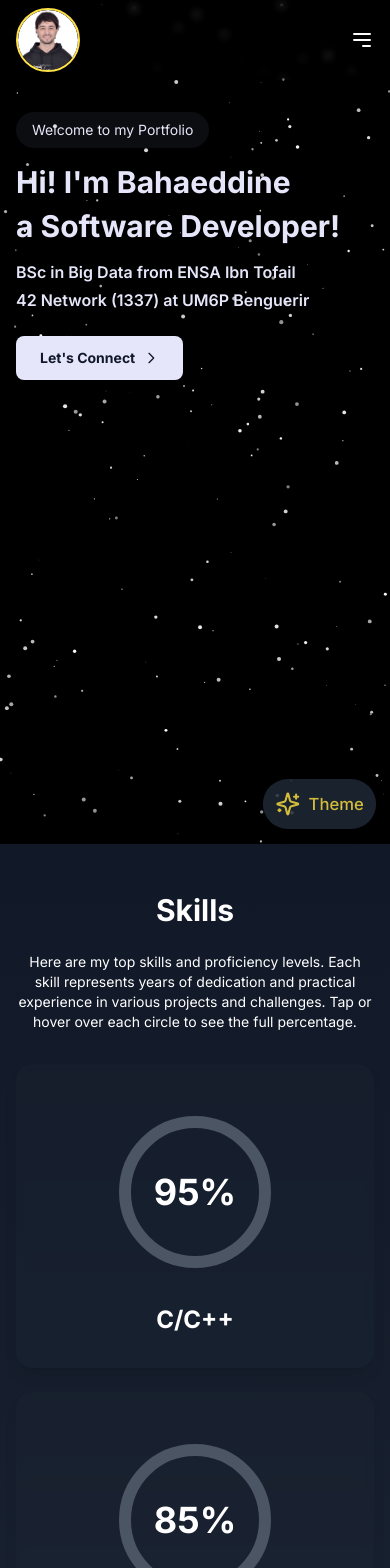
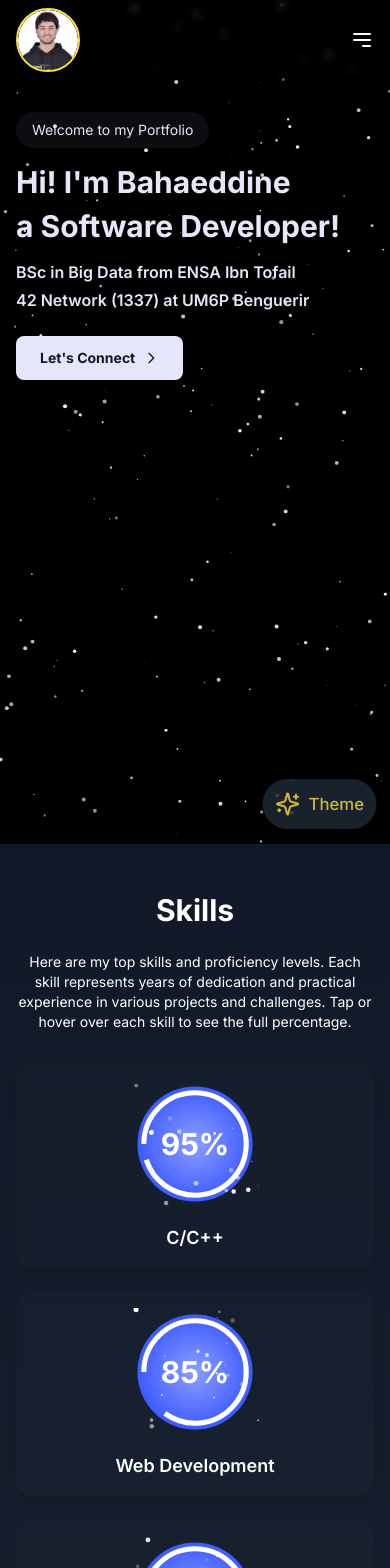
Before and after one commit to bahaeddinOs56/Portfolio, a Next.js app: page / in a window 390 px wide. Shown: the top 1568 px of the page. Built offline with nearby package versions, Linux system fonts and the light colour scheme.

Commit message:
ux for mobile

```diff
--- a/app/globals.css
+++ b/app/globals.css
@@ -146,9 +146,148 @@
   animation: gentle-pulse 2s ease-in-out infinite;
 }
 
+@keyframes honeyDrip {
+  0% {
+    stroke-dashoffset: 565.48;
+    opacity: 0;
+  }
+  100% {
+    stroke-dashoffset: 0;
+    opacity: 1;
+  }
+}
+
+.honey-drip {
+  animation: honeyDrip 1.5s ease-in-out forwards;
+}
+
 @media (max-width: 768px) {
   .container {
     padding-left: 1rem;
     padding-right: 1rem;
   }
 }
+
+.flower {
+  transition: all 0.5s ease-out;
+}
+
+.petal {
+  opacity: 0;
+  transition: all 0.5s ease-out;
+  transform-origin: bottom center;
+}
+
+.petal-1 {
+  transform: rotate(0deg);
+}
+.petal-2 {
+  transform: rotate(72deg);
+}
+.petal-3 {
+  transform: rotate(144deg);
+}
+.petal-4 {
+  transform: rotate(216deg);
+}
+.petal-5 {
+  transform: rotate(288deg);
+}
+
+.bloomed .petal {
+  opacity: 1;
+  animation: bloomPetal 1s ease-out forwards;
+}
+
+.bloomed .center {
+  animation: bloomCenter 1s ease-out forwards;
+}
+
+@keyframes bloomPetal {
+  0% {
+    transform: scale(0);
+  }
+  100% {
+    transform: scale(1);
+  }
+}
+
+@keyframes bloomCenter {
+  0% {
+    transform: scale(0);
+  }
+  100% {
+    transform: scale(1);
+  }
+}
+
+.petal {
+  width: 60px;
+  height: 60px;
+  background-color: #ffd700;
+  border-radius: 50% 50% 0 50%;
+  position: absolute;
+  top: 50%;
+  left: 50%;
+  transform-origin: bottom right;
+}
+
+.center {
+  width: 40px;
+  height: 40px;
+  background-color: #ffa500;
+  border-radius: 50%;
+  position: absolute;
+  top: 50%;
+  left: 50%;
+  transform: translate(-50%, -50%);
+}
+
+.bee {
+  width: 20px;
+  height: 20px;
+  background-color: #ffd700;
+  border-radius: 50%;
+  position: absolute;
+  animation: flyBee 5s infinite ease-in-out;
+}
+
+.bee::before,
+.bee::after {
+  content: "";
+  position: absolute;
+  background-color: rgba(0, 0, 0, 0.6);
+}
+
+.bee::before {
+  width: 100%;
+  height: 50%;
+  top: 25%;
+  left: 0;
+  border-radius: 20px;
+}
+
+.bee::after {
+  width: 4px;
+  height: 8px;
+  top: 50%;
+  right: -2px;
+  transform: translateY(-50%);
+  border-radius: 2px;
+}
+
+@keyframes flyBee {
+  0%,
+  100% {
+    transform: translate(0, 0) scale(1);
+  }
+  25% {
+    transform: translate(100px, -50px) scale(0.8);
+  }
+  50% {
+    transform: translate(200px, 0) scale(1);
+  }
+  75% {
+    transform: translate(100px, 50px) scale(0.8);
+  }
+}
--- a/app/page.tsx
+++ b/app/page.tsx
@@ -37,7 +37,7 @@ export default function Home() {
   const handleSubmit = async (event: React.FormEvent<HTMLFormElement>) => {
     event.preventDefault()
     setIsSubmitting(true)
-    setFormState({ success: false, message: "" }) // Reset form state
+    setFormState({ success: false, message: "" })
 
     const formData = new FormData(event.currentTarget)
     const data = Object.fromEntries(formData.entries())
@@ -51,15 +51,13 @@ export default function Home() {
         body: JSON.stringify(data),
       })
 
-      // Always set success message, regardless of the actual response
       setFormState({
         success: true,
         message: "Your message has been sent successfully!",
       })
-      event.currentTarget.reset() // Reset form
+      event.currentTarget.reset()
     } catch (error) {
       console.error("Error:", error)
-      // Even if there's an error, we'll still show a success message
       setFormState({
         success: true,
         message: "Your message has been sent successfully!",
@@ -219,19 +217,13 @@ export default function Home() {
                   </a>
                   <div className="flex items-center space-x-4 mt-4 md:mt-0">
                     <a
-                      href="#"
+                      href="https://www.linkedin.com/in/bahaeddine-m-165a74347/"
+                      target="_blank"
+                      rel="noopener noreferrer"
                       className={`${theme === "snow" ? "hover:text-blue-300" : theme === "space" ? "hover:text-gray-300" : "hover:text-yellow-300"} transition-colors`}
                     >
                       <svg className="w-6 h-6" fill="currentColor" viewBox="0 0 24 24">
                         <path d="M19 0h-14c-2.761 0-5 2.239-5 5v14c0 2.761 2.239 5 5 5h14c2.762 0 5-2.239 5-5v-14c0-2.761-2.238-5-5-5zm-11 19h-3v-11h3v11zm-1.5-12.268c-.966 0-1.75-.79-1.75-1.764s.784-1.764 1.75-1.764 1.75.79 1.75 1.764-.783 1.764-1.75 1.764zm13.5 12.268h-3v-5.604c0-3.368-4-3.113-4 0v5.604h-3v-11h3v1.765c1.396-2.586 7-2.777 7 2.476v6.759z" />
-                      </svg>
-                    </a>
-                    <a
-                      href="#"
-                      className={`${theme === "snow" ? "hover:text-blue-300" : theme === "space" ? "hover:text-gray-300" : "hover:text-yellow-300"} transition-colors`}
-                    >
-                      <svg className="w-6 h-6" fill="currentColor" viewBox="0 0 24 24">
-                        <path d="M9 8h-3v4h3v12h5v-12h3.642l.358-4h-4v-1.667c0-.955.192-1.333 1.115-1.333h2.885v-5h-3.808c-3.596 0-5.192 1.583-5.192 4.615v3.385z" />
                       </svg>
                     </a>
                     <a
@@ -344,14 +336,20 @@ export default function Home() {
                 <h2 className="text-3xl md:text-5xl font-bold text-center mb-6 md:mb-8 text-white">Skills</h2>
                 <p className="text-center text-white mb-8 md:mb-12 max-w-3xl mx-auto text-sm md:text-base">
                   Here are my top skills and proficiency levels. Each skill represents years of dedication and practical
-                  experience in various projects and challenges. Tap or hover over each circle to see the full
-                  percentage.
+                  experience in various projects and challenges.{" "}
+                  {theme === "bee"
+                    ? "Watch as the flowers bloom and bees pollinate to reveal my skill levels!"
+                    : "Tap or hover over each skill to see the full percentage."}
                 </p>
-                <div className="grid grid-cols-1 sm:grid-cols-2 lg:grid-cols-4 gap-6 md:gap-8">
+                <div className="grid grid-cols-1 sm:grid-cols-2 lg:grid-cols-4 gap-6 md:gap-8 relative">
                   <SkillCircle skill="C/C++" percentage={95} theme={theme} />
                   <SkillCircle skill="Web Development" percentage={85} theme={theme} />
                   <SkillCircle skill="Data Analysis" percentage={80} theme={theme} />
                   <SkillCircle skill="Cyber Security" percentage={75} theme={theme} />
+                  <SkillCircle skill="Python" percentage={90} theme={theme} />
+                  <SkillCircle skill="Machine Learning" percentage={70} theme={theme} />
+                  <SkillCircle skill="DevOps" percentage={65} theme={theme} />
+                  <SkillCircle skill="Database Management" percentage={85} theme={theme} />
                 </div>
               </div>
             </section>
@@ -439,17 +437,18 @@ export default function Home() {
                     <li>Interactive particle background</li>
                     <li>Animated bee character with eye-tracking</li>
                     <li>Smooth scrolling between sections</li>
-                    <li>Dynamic skill circles with hover animations</li>
+                    <li>Dynamic skill circles with flower animations for the bee theme</li>
                     <li>Project carousel for showcasing work</li>
                     <li>Contact form with client-side validation</li>
                     <li>Honey-themed UI elements and animations</li>
-                    <li>Theme switching between bee and snow themes</li>
+                    <li>Theme switching between bee, snow, and space themes</li>
                   </ul>
                   <p className="text-lg">
                     This portfolio website was built to showcase my skills as a software developer, combining modern web
                     technologies with creative design elements. The bee theme represents my work ethic and ability to
                     collaborate effectively in team environments, while the snow theme demonstrates versatility and
-                    adaptability in design.
+                    adaptability in design. The space theme showcases my passion for innovation and exploring new
+                    frontiers in technology.
                   </p>
                 </div>
               </div>
--- a/components/SkillCircle.tsx
+++ b/components/SkillCircle.tsx
@@ -1,70 +1,275 @@
-'use client'
+"use client"
 
-import React, { useState, useEffect } from 'react';
+import type React from "react"
+import { useState, useEffect, useRef } from "react"
+import { motion, useInView, useAnimation } from "framer-motion"
 
 interface SkillCircleProps {
-  skill: string;
-  percentage: number;
-  theme: 'bee' | 'snow' | 'space';
+  skill: string
+  percentage: number
+  theme: "bee" | "snow" | "space"
 }
 
 export const SkillCircle: React.FC<SkillCircleProps> = ({ skill, percentage, theme }) => {
-  const [isVisible, setIsVisible] = useState(false);
-  const [isHovered, setIsHovered] = useState(false);
-  const circumference = 2 * Math.PI * 70; // Radius is 70
-  const strokeDasharray = circumference;
-  const strokeDashoffset = ((100 - (isHovered ? percentage : 0)) / 100 * circumference).toFixed(2);
+  const [isVisible, setIsVisible] = useState(false)
+  const [isHovered, setIsHovered] = useState(false)
+  const skillRef = useRef<HTMLDivElement>(null)
+  const controls = useAnimation()
 
   useEffect(() => {
-    const timer = setTimeout(() => setIsVisible(true), 500);
-    return () => clearTimeout(timer);
-  }, []);
+    const observer = new IntersectionObserver(
+      ([entry]) => {
+        if (entry.isIntersecting) {
+          setIsVisible(true)
+          controls.start("visible")
+          observer.unobserve(entry.target)
+        }
+      },
+      { threshold: 0.5 },
+    )
 
+    if (skillRef.current) {
+      observer.observe(skillRef.current)
+    }
+
+    return () => {
+      if (skillRef.current) {
+        observer.unobserve(skillRef.current)
+      }
+    }
+  }, [controls])
+
+  const circumference = 2 * Math.PI * 45
+  const strokeDashoffset = ((100 - percentage) / 100) * circumference
+
+  if (theme === "snow") {
+    return (
+      <motion.div
+        ref={skillRef}
+        className="flex flex-col items-center justify-center p-4 rounded-2xl shadow-lg transition-all duration-500 transform hover:scale-105 bg-blue-100 bg-opacity-30 backdrop-blur-sm"
+        initial={{ opacity: 0, y: 20 }}
+        animate={{ opacity: 1, y: 0 }}
+        transition={{ duration: 0.5 }}
+        onMouseEnter={() => setIsHovered(true)}
+        onMouseLeave={() => setIsHovered(false)}
+      >
+        <div className="relative w-32 h-32">
+          <svg className="w-full h-full" viewBox="0 0 100 100">
+            <defs>
+              <linearGradient id="snowGradient" x1="0%" y1="0%" x2="100%" y2="100%">
+                <stop offset="0%" stopColor="#E0F7FA" />
+                <stop offset="100%" stopColor="#B2EBF2" />
+              </linearGradient>
+              <filter id="snowFilter">
+                <feGaussianBlur in="SourceGraphic" stdDeviation="2" />
+                <feColorMatrix type="matrix" values="1 0 0 0 0  0 1 0 0 0  0 0 1 0 0  0 0 0 18 -7" />
+              </filter>
+            </defs>
+
+            {/* Background circle */}
+            <circle cx="50" cy="50" r="45" fill="url(#snowGradient)" />
+
+            {/* Frost circle */}
+            <motion.circle
+              cx="50"
+              cy="50"
+              r="45"
+              fill="none"
+              stroke="#FFFFFF"
+              strokeWidth="2"
+              strokeDasharray={circumference}
+              initial={{ strokeDashoffset: circumference }}
+              animate={{ strokeDashoffset }}
+              transition={{ duration: 2, ease: "easeInOut" }}
+            />
+
+            {/* Snowflakes */}
+            {[...Array(6)].map((_, index) => (
+              <motion.path
+                key={index}
+                d="M0 0 L0 -40 M0 0 L20 -34.64 M0 0 L-20 -34.64"
+                stroke="#FFFFFF"
+                strokeWidth="2"
+                strokeLinecap="round"
+                fill="none"
+                transform={`translate(50, 50) rotate(${index * 60})`}
+                initial={{ scale: 0, opacity: 0 }}
+                animate={{ scale: 1, opacity: 1 }}
+                transition={{ delay: index * 0.2, duration: 1, ease: "easeOut" }}
+              />
+            ))}
+          </svg>
+
+          {/* Percentage and skill name */}
+          <motion.div
+            className="absolute inset-0 flex items-center justify-center"
+            initial={{ opacity: 0, scale: 0.5 }}
+            animate={{ opacity: 1, scale: 1 }}
+            transition={{ delay: 1.5, duration: 0.5 }}
+          >
+            <span className="text-3xl font-bold text-blue-900">{percentage}%</span>
+          </motion.div>
+        </div>
+        <motion.h3
+          className="mt-4 text-lg font-semibold text-center"
+          initial={{ opacity: 0, y: 10 }}
+          animate={{ opacity: 1, y: 0 }}
+          transition={{ delay: 1.2, duration: 0.5 }}
+        >
+          {skill}
+        </motion.h3>
+      </motion.div>
+    )
+  }
+
+  if (theme === "bee") {
+    return (
+      <motion.div
+        ref={skillRef}
+        className="flex flex-col items-center justify-center p-4 rounded-2xl shadow-lg transition-all duration-500 transform hover:scale-105 bg-yellow-100"
+        initial={{ opacity: 0, y: 20 }}
+        animate={{ opacity: 1, y: 0 }}
+        transition={{ duration: 0.5 }}
+        onMouseEnter={() => setIsHovered(true)}
+        onMouseLeave={() => setIsHovered(false)}
+      >
+        <div className="relative w-32 h-32">
+          <svg className="w-full h-full" viewBox="0 0 100 100">
+            <defs>
+              <linearGradient id="honeyGradient" x1="0%" y1="0%" x2="100%" y2="100%">
+                <stop offset="0%" stopColor="#FFF176" />
+                <stop offset="100%" stopColor="#FFD54F" />
+              </linearGradient>
+            </defs>
+
+            {/* Honeycomb background */}
+            <path
+              d="M25,3.5 L75,3.5 L97,50 L75,96.5 L25,96.5 L3,50 Z"
+              fill="url(#honeyGradient)"
+              stroke="#FFB300"
+              strokeWidth="2"
+            />
+
+            {/* Honey level */}
+            <motion.path
+              d={`M25,${96.5 - percentage * 0.93} L75,${96.5 - percentage * 0.93} L75,96.5 L25,96.5 Z`}
+              fill="#FFD54F"
+              initial={{ opacity: 0 }}
+              animate={{ opacity: 1 }}
+              transition={{ duration: 1, delay: 0.5 }}
+            />
+
+            {/* Bee */}
+            <motion.g
+              initial={{ x: -50, y: 50 }}
+              animate={{ x: 50, y: 50 }}
+              transition={{ duration: 2, repeat: Number.POSITIVE_INFINITY, repeatType: "reverse", ease: "easeInOut" }}
+            >
+              <ellipse cx="0" cy="0" rx="8" ry="5" fill="#FDD835" />
+              <ellipse cx="0" cy="0" rx="6" ry="4" fill="#212121" />
+              <circle cx="-3" cy="-1" r="1" fill="#FFFFFF" />
+              <circle cx="3" cy="-1" r="1" fill="#FFFFFF" />
+            </motion.g>
+          </svg>
+
+          {/* Percentage and skill name */}
+          <motion.div
+            className="absolute inset-0 flex items-center justify-center"
+            initial={{ opacity: 0, scale: 0.5 }}
+            animate={{ opacity: 1, scale: 1 }}
+            transition={{ delay: 1, duration: 0.5 }}
+          >
+            <span className="text-3xl font-bold text-yellow-900">{percentage}%</span>
+          </motion.div>
+        </div>
+        <motion.h3
+          className="mt-4 text-lg font-semibold text-center"
+          initial={{ opacity: 0, y: 10 }}
+          animate={{ opacity: 1, y: 0 }}
+          transition={{ delay: 1.2, duration: 0.5 }}
+        >
+          {skill}
+        </motion.h3>
+      </motion.div>
+    )
+  }
+
+  // Space theme
   return (
-    <div
-      className={`flex flex-col items-center justify-center p-8 rounded-2xl shadow-lg transition-all duration-500 transform hover:scale-105 ${
-        theme === 'snow'
-          ? 'bg-blue-100 bg-opacity-30 backdrop-blur-sm'
-          : theme === 'space'
-          ? 'bg-gray-800 bg-opacity-30 backdrop-blur-sm'
-          : 'bg-yellow-100'
-      }`}
+    <motion.div
+      ref={skillRef}
+      className="flex flex-col items-center justify-center p-4 rounded-2xl shadow-lg transition-all duration-500 transform hover:scale-105 bg-gray-800 bg-opacity-30 backdrop-blur-sm"
+      initial={{ opacity: 0, y: 20 }}
+      animate={{ opacity: 1, y: 0 }}
+      transition={{ duration: 0.5 }}
       onMouseEnter={() => setIsHovered(true)}
       onMouseLeave={() => setIsHovered(false)}
     >
-      <div className="relative w-48 h-48">
-        <svg className="w-full h-full transform -rotate-90">
-          <circle
-            cx="96"
-            cy="96"
-            r="70"
-            stroke="currentColor"
-            strokeWidth="12"
-            fill="transparent"
-            className={theme === 'snow' ? "text-blue-200" : theme === 'space' ? "text-gray-600" : "text-yellow-300"}
-          />
-          <circle
-            cx="96"
-            cy="96"
-            r="70"
-            stroke="currentColor"
-            strokeWidth="12"
-            fill="transparent"
-            className={theme === 'snow' ? "text-blue-400" : theme === 'space' ? "text-gray-400" : "text-yellow-600"}
-            strokeDasharray={strokeDasharray}
-            strokeDashoffset={isVisible ? strokeDashoffset : circumference}
-            style={{ transition: 'stroke-dashoffset 0.5s ease-in-out' }}
+      <div className="relative w-32 h-32">
+        <svg className="w-full h-full" viewBox="0 0 100 100">
+          <defs>
+            <radialGradient id="spaceGradient" cx="50%" cy="50%" r="50%" fx="50%" fy="50%">
+              <stop offset="0%" stopColor="#8C9EFF" />
+              <stop offset="100%" stopColor="#3D5AFE" />
+            </radialGradient>
+          </defs>
+
+          {/* Space background */}
+          <circle cx="50" cy="50" r="45" fill="url(#spaceGradient)" />
+
+          {/* Stars */}
+          {[...Array(20)].map((_, index) => (
+            <motion.circle
+              key={index}
+              cx={Math.random() * 100}
+              cy={Math.random() * 100}
+              r={Math.random() * 1.5 + 0.5}
+              fill="#FFFFFF"
+              initial={{ opacity: 0 }}
+              animate={{ opacity: [0, 1, 0] }}
+              transition={{
+                duration: Math.random() * 3 + 2,
+                repeat: Number.POSITIVE_INFINITY,
+                repeatType: "reverse",
+                delay: Math.random() * 2,
+              }}
+            />
+          ))}
+
+          {/* Skill progress */}
+          <motion.circle
+            cx="50"
+            cy="50"
+            r="40"
+            fill="none"
+            stroke="#FFFFFF"
+            strokeWidth="4"
+            strokeDasharray={`${percentage * 2.51} ${251 - percentage * 2.51}`}
+            strokeDashoffset="62.75"
+            initial={{ rotate: -90 }}
+            animate={{ rotate: 270 }}
+            transition={{ duration: 2, ease: "easeInOut" }}
           />
         </svg>
-        <div className="absolute top-1/2 left-1/2 transform -translate-x-1/2 -translate-y-1/2 text-center">
-          <span className={`text-4xl font-bold ${theme === 'snow' ? 'text-blue-900' : theme === 'space' ? 'text-white' : 'text-yellow-900'}`}>
-            {percentage}%
-          </span>
-        </div>
+
+        {/* Percentage and skill name */}
+        <motion.div
+          className="absolute inset-0 flex items-center justify-center"
+          initial={{ opacity: 0, scale: 0.5 }}
+          animate={{ opacity: 1, scale: 1 }}
+          transition={{ delay: 1, duration: 0.5 }}
+        >
+          <span className="text-3xl font-bold text-white">{percentage}%</span>
+        </motion.div>
       </div>
-      <h3 className={`mt-4 text-2xl font-bold ${theme === 'snow' ? 'text-blue-900' : theme === 'space' ? 'text-white' : 'text-yellow-900'}`}>
+      <motion.h3
+        className="mt-4 text-lg font-semibold text-center"
+        initial={{ opacity: 0, y: 10 }}
+        animate={{ opacity: 1, y: 0 }}
+        transition={{ delay: 1.2, duration: 0.5 }}
+      >
         {skill}
-      </h3>
-    </div>
-  );
-};
+      </motion.h3>
+    </motion.div>
+  )
+}
--- a/package.json
+++ b/package.json
@@ -45,6 +45,7 @@
     "cmdk": "1.0.4",
     "date-fns": "^2.30.0",
     "embla-carousel-react": "8.5.1",
+    "framer-motion": "^12.0.0",
     "input-otp": "1.4.1",
     "lucide-react": "^0.454.0",
     "next": "^14.2.23",
```
Also changed, not shown: 1 other file (tests, documents, lock files or other folders).
